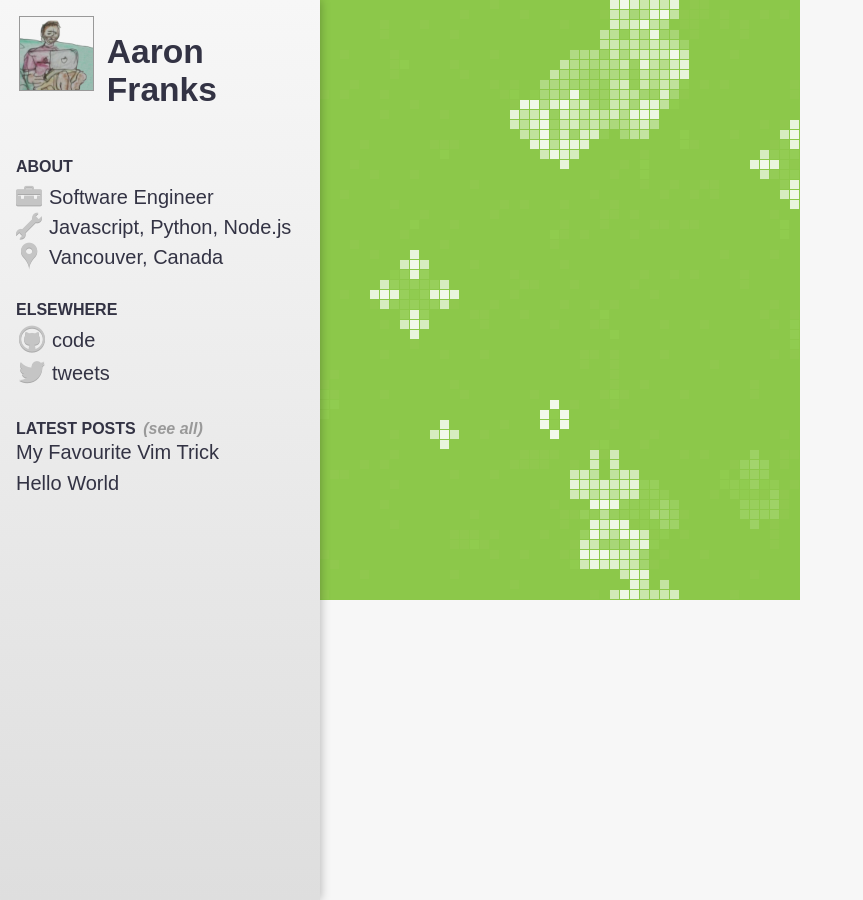
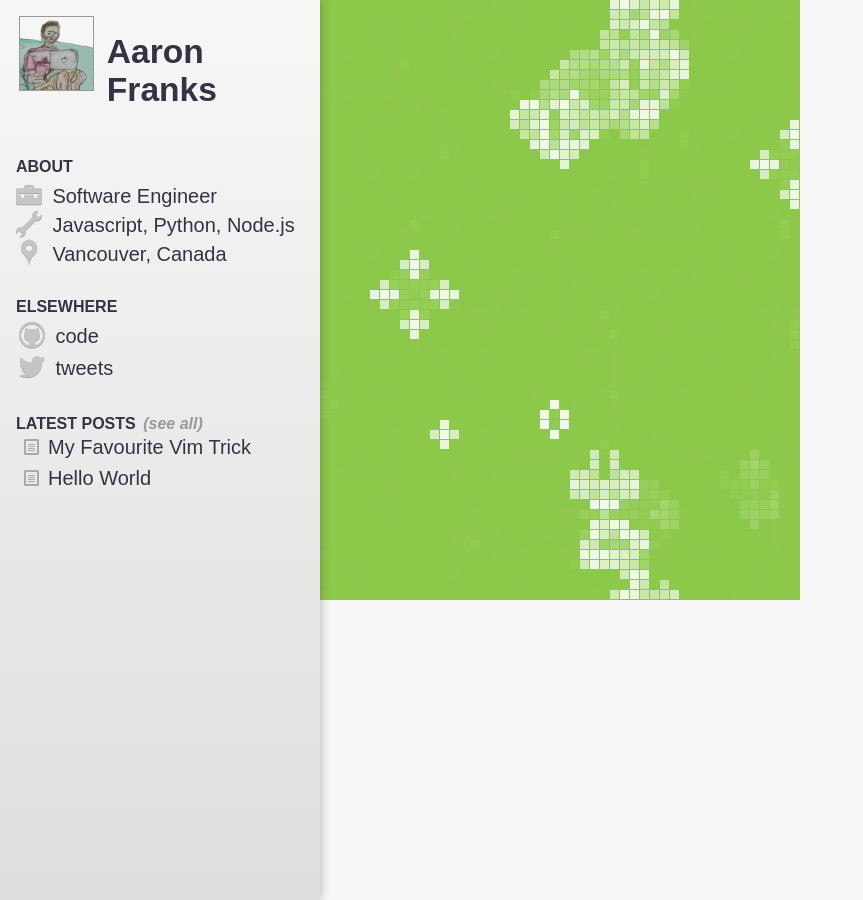
Before and after one commit to af/af.github.com, a Jekyll site: the page built from index.html, in a window 1280 px wide. Shown: the whole page, without its empty margins (0-863 px from the left). Built offline with Jekyll 4.4.1, drawn with Linux system fonts in a browser that asks for light colours; some web fonts are replaced.

Commit message:
Post icon for sidebar.

```diff
--- a/css/main.css
+++ b/css/main.css
@@ -118,6 +118,14 @@ body > header li a:hover {
 body > header .posts li {
   margin-left: -3px;
 }
+body > header .posts li a:before {
+  content: 'f';
+  font: normal 0.8em 'icomoon';
+  width: 1em;
+  text-align: center;
+  margin: 0 0.5em;
+  color: #aaa;
+}
 body > header .work,
 body > header .tools,
 body > header .location,
@@ -137,7 +145,7 @@ body > header .twitter:before {
   position: relative;
   top: 3px;
   text-align: center;
-  margin-right: 7px;
+  margin-right: 0.4em;
   font: normal 1.3em 'icomoon';
   text-decoration: none;
   font-style: normal;
```
Also changed, not shown: css/main.styl (+10 -1 lines), fonts/icomoon.ttf, fonts/icomoon.woff, 1 other file.
